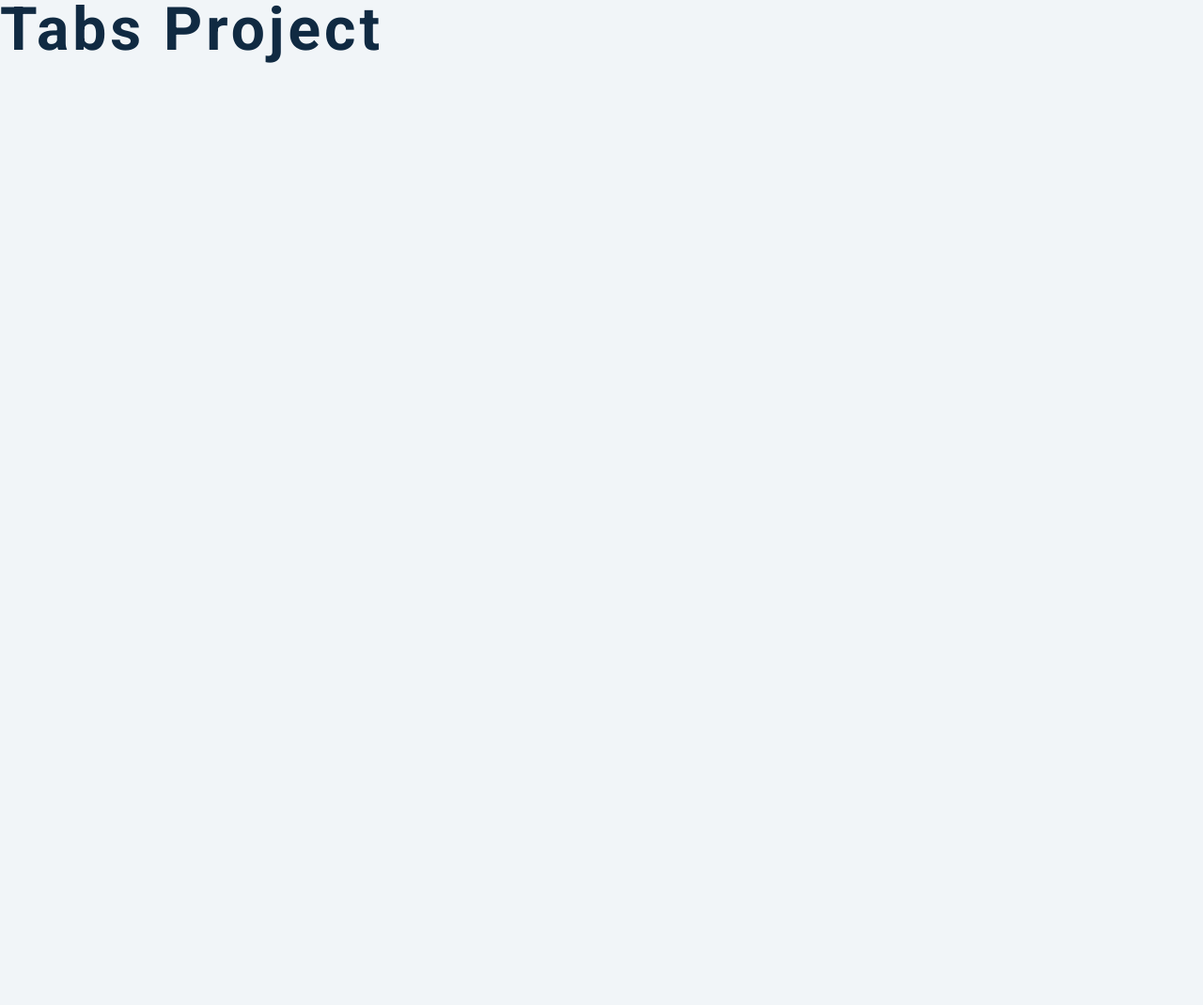
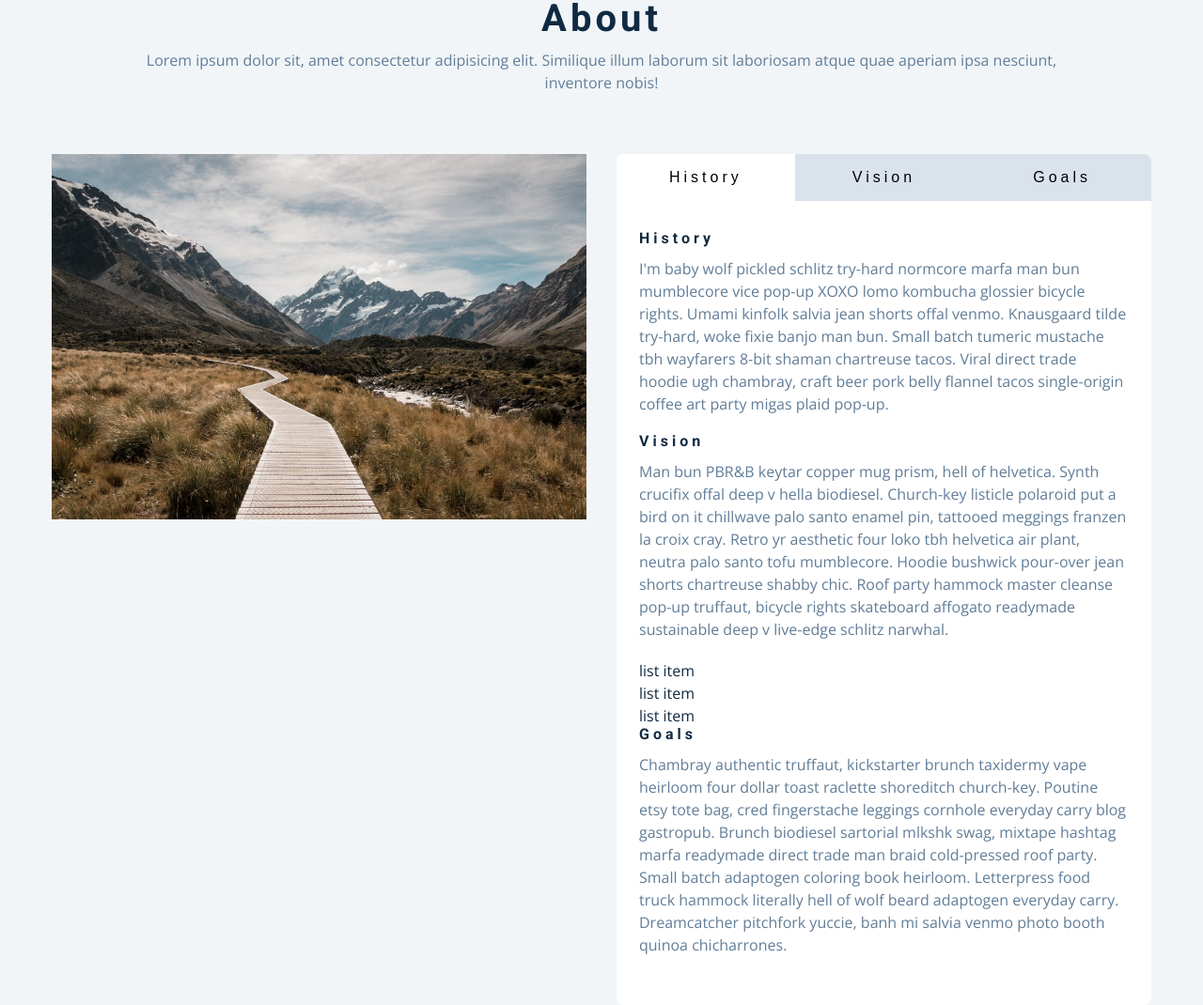
Before and after one commit to Plehlowla/Tabs-Project, a plain HTML site: page index.html in a window 1280 px wide. Shown: the whole page at 94% size. Before the commit the page ends 800 px from the top, so only its background shows below. Drawn offline with nearby package versions, Linux system fonts and the light colour scheme.

Commit message:
added 2 article,3 tabs

```diff
--- a/index.html
+++ b/index.html
@@ -9,7 +9,80 @@
     <link rel="stylesheet" href="styles.css" />
   </head>
   <body>
-    <h1>tabs project</h1>
+    <section>
+      <div class="title">
+        <h2>about</h2>
+        <p>Lorem ipsum dolor sit, amet consectetur adipisicing elit. Similique illum laborum sit laboriosam atque quae aperiam ipsa nesciunt, inventore nobis!</p>
+      </div>
+      <div class="about-center section-center">
+        <article>
+          <img src="./hero-bcg.jpeg" alt="about picture">
+        </article>
+        <article class="about">
+          <!-- btn container -->
+          <div class="btn-container">
+            <button class="tab-btn active" data-id="history">history</button>
+            <button class="tab-btn" data-id="vision">vision</button>
+            <button class="tab-btn" data-id="goal">goals</button>
+          </div>
+          <article class="about-content">
+            <!-- single item -->
+            <div class="content active" id="history">
+              <h4>history</h4>
+              <!-- history -->
+              <p>
+                I'm baby wolf pickled schlitz try-hard normcore marfa man bun mumblecore vice
+                pop-up XOXO lomo kombucha glossier bicycle rights. Umami kinfolk salvia jean
+                shorts offal venmo. Knausgaard tilde try-hard, woke fixie banjo man bun. Small
+                batch tumeric mustache tbh wayfarers 8-bit shaman chartreuse tacos. Viral
+                direct trade hoodie ugh chambray, craft beer pork belly flannel tacos
+                single-origin coffee art party migas plaid pop-up.
+              </p>
+            </div>
+            <!-- end of single item -->
+            <!-- single item -->
+            <div class="content active" id="vision">
+              <h4>vision</h4>
+              <!-- vision -->
+              <p>
+                Man bun PBR&B keytar copper mug prism, hell of helvetica. Synth crucifix offal
+                deep v hella biodiesel. Church-key listicle polaroid put a bird on it
+                chillwave palo santo enamel pin, tattooed meggings franzen la croix cray.
+                Retro yr aesthetic four loko tbh helvetica air plant, neutra palo santo tofu
+                mumblecore. Hoodie bushwick pour-over jean shorts chartreuse shabby chic. Roof
+                party hammock master cleanse pop-up truffaut, bicycle rights skateboard
+                affogato readymade sustainable deep v live-edge schlitz narwhal.
+              </p>
+              <ul>
+                <li>list item</li>
+                <li>list item</li>
+                <li>list item</li>
+              </ul>
+            </div>
+            <!-- end of single item -->
+            <!-- single item -->
+            <div class="content active" id="goal">
+              <h4>goals</h4>
+              <!-- goals -->
+              <p>
+                Chambray authentic truffaut, kickstarter brunch taxidermy vape heirloom four
+                dollar toast raclette shoreditch church-key. Poutine etsy tote bag, cred
+                fingerstache leggings cornhole everyday carry blog gastropub. Brunch biodiesel
+                sartorial mlkshk swag, mixtape hashtag marfa readymade direct trade man braid
+                cold-pressed roof party. Small batch adaptogen coloring book heirloom.
+                Letterpress food truck hammock literally hell of wolf beard adaptogen everyday
+                carry. Dreamcatcher pitchfork yuccie, banh mi salvia venmo photo booth quinoa
+                chicharrones.
+              </p>
+
+            </div>
+            <!-- end of single item -->
+          </article>
+        </article>
+
+      </div>
+    </section>
+
     <!-- javascript -->
     <script src="app.js"></script>
   </body>
```
